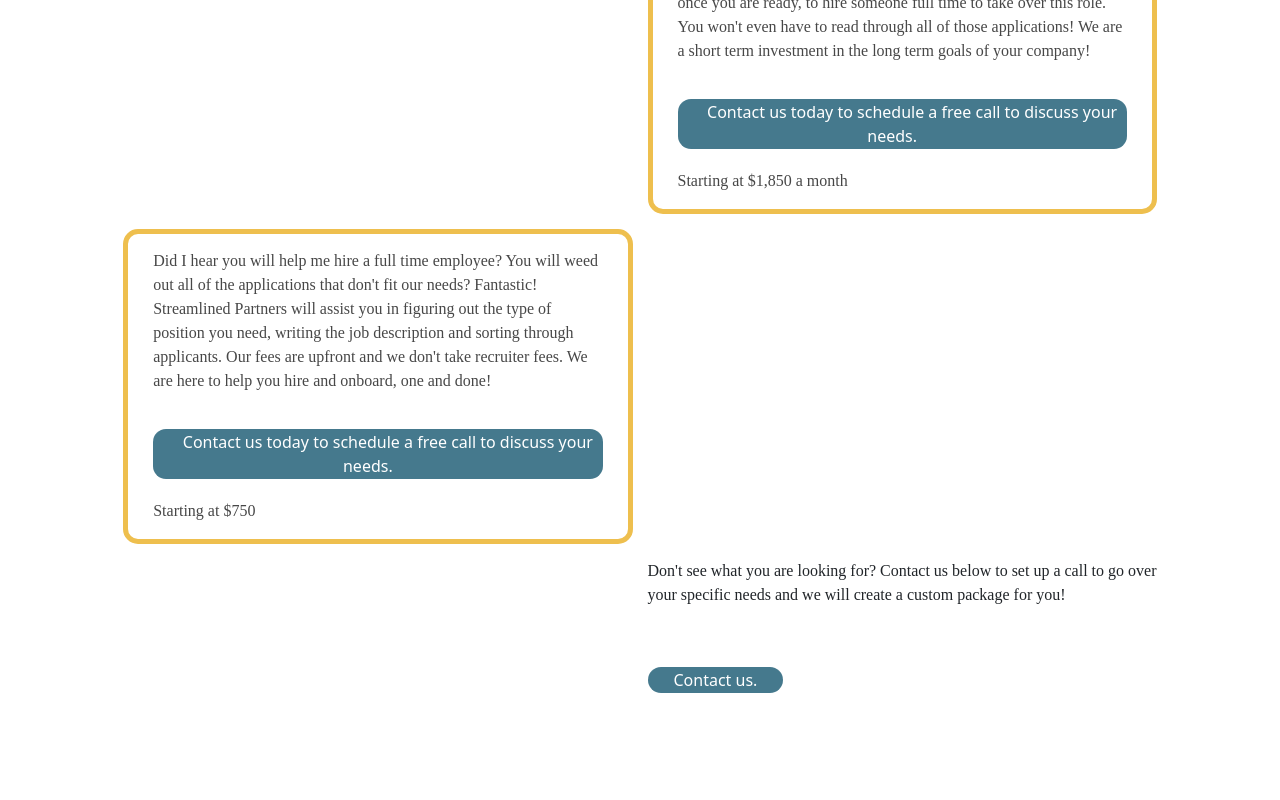
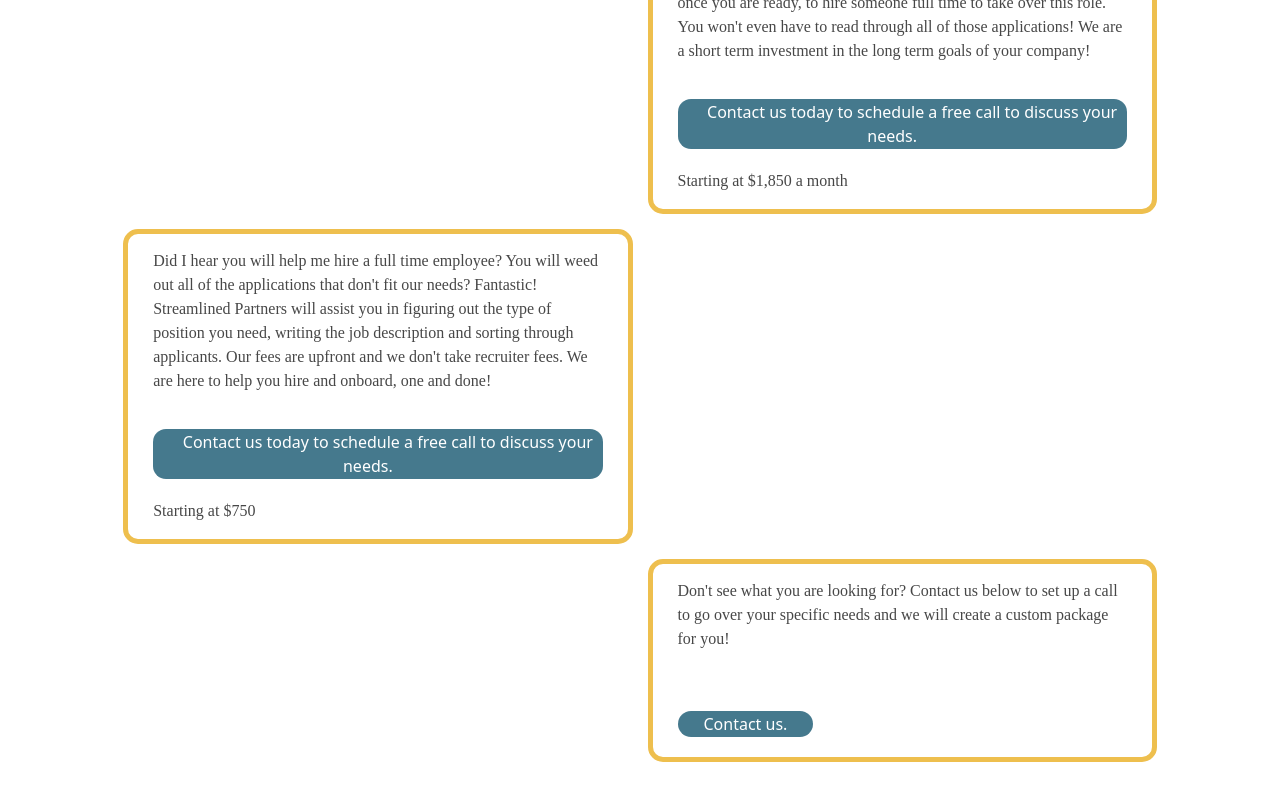
Before and after one commit to rhkearns/streamlined_1, a React (Create React App) app: page /packages in a window 1280 px wide. Shown: the part 631-1431 px from the top of the page. Before the commit the page ends 1394 px from the top, so only its background shows below. Built offline with nearby package versions, Linux system fonts and the light colour scheme; a web font is replaced by a local one.

Commit message:
custom package css

```diff
--- a/src/pages/Packages/Packages.scss
+++ b/src/pages/Packages/Packages.scss
@@ -40,7 +40,8 @@
 
 #systemization-package,
 #implementation-package,
-#onboarding-package {
+#onboarding-package,
+#custom-package {
 	border: 5px solid $yellow;
 	border-radius: 15px;
 	padding: 15px 25px 0 25px;
```
